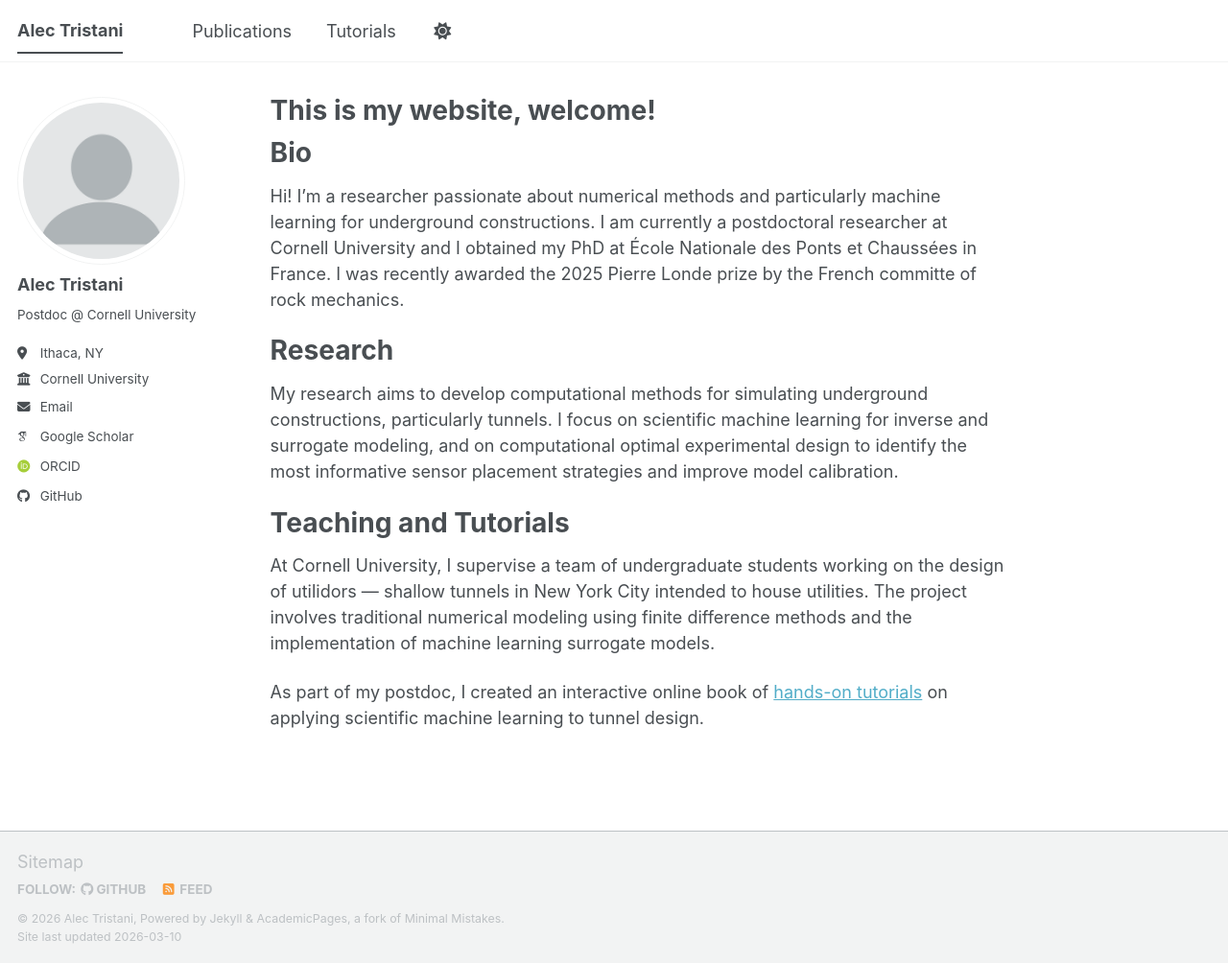
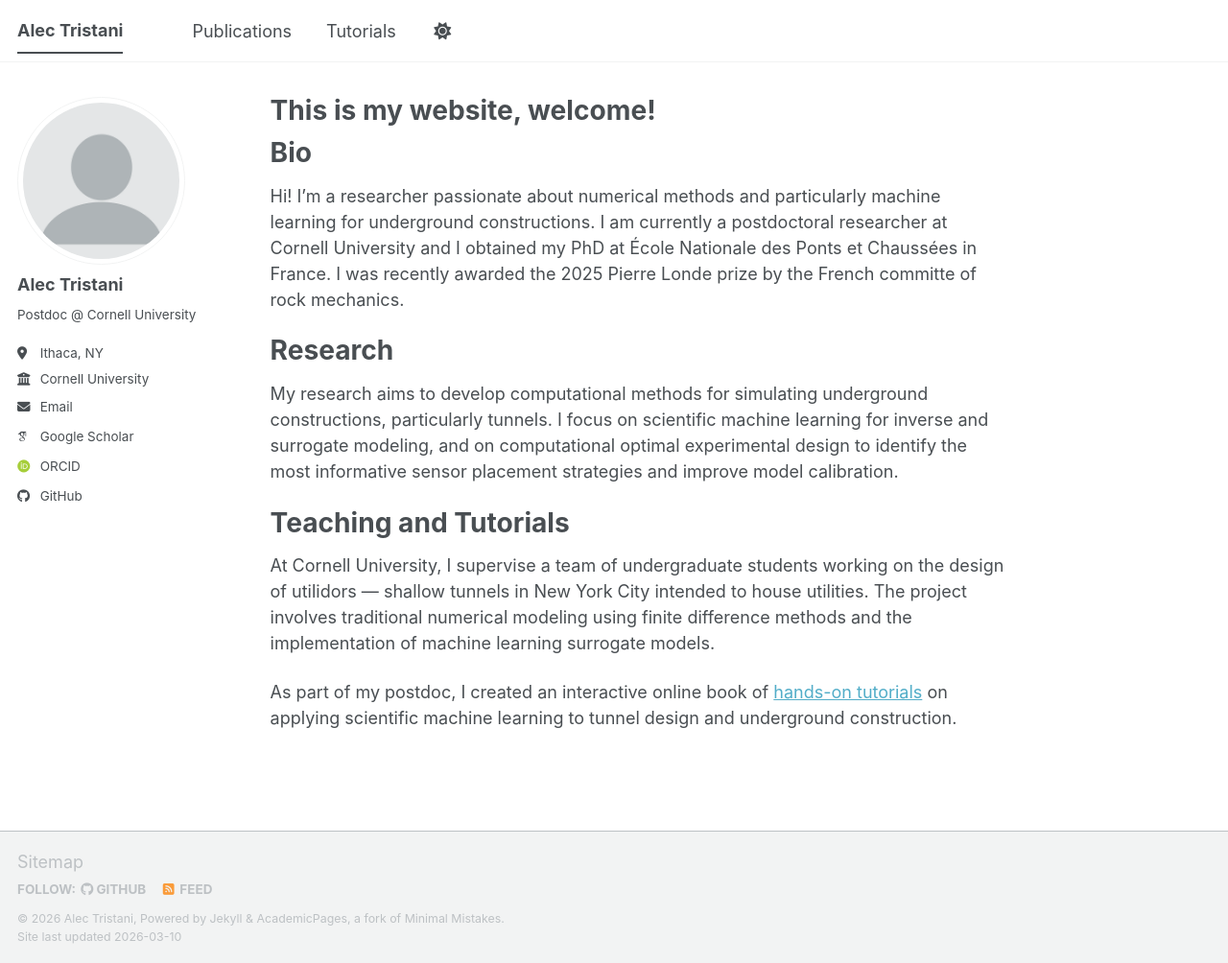
Before and after one commit to Alec-YT/Alec-YT.github.io, a Jekyll site: the page built from _pages/about.md, in a window 1280 px wide and 1004 px high. Shown: the whole window at 96% size. Built offline with Jekyll 4.4.1, drawn with Linux system fonts in a browser that asks for light colours; some web fonts are replaced; a script bundle is joined from its source files by our own code; library files that are not in the unit come from our copies.

Commit message:
Update about.md

```diff
--- a/_pages/about.md
+++ b/_pages/about.md
@@ -17,4 +17,4 @@
 # Teaching and Tutorials
 At Cornell University, I supervise a team of undergraduate students working on the design of utilidors — shallow tunnels in New York City intended to house utilities. The project involves traditional numerical modeling using finite difference methods and the implementation of machine learning surrogate models.
 
-As part of my postdoc, I created an interactive online book of [hands-on tutorials](https://alec-yt.github.io/STAI-TUNED/) on applying scientific machine learning to tunnel design.
+As part of my postdoc, I created an interactive online book of [hands-on tutorials](https://alec-yt.github.io/STAI-TUNED/) on applying scientific machine learning to tunnel design and underground construction.
```
